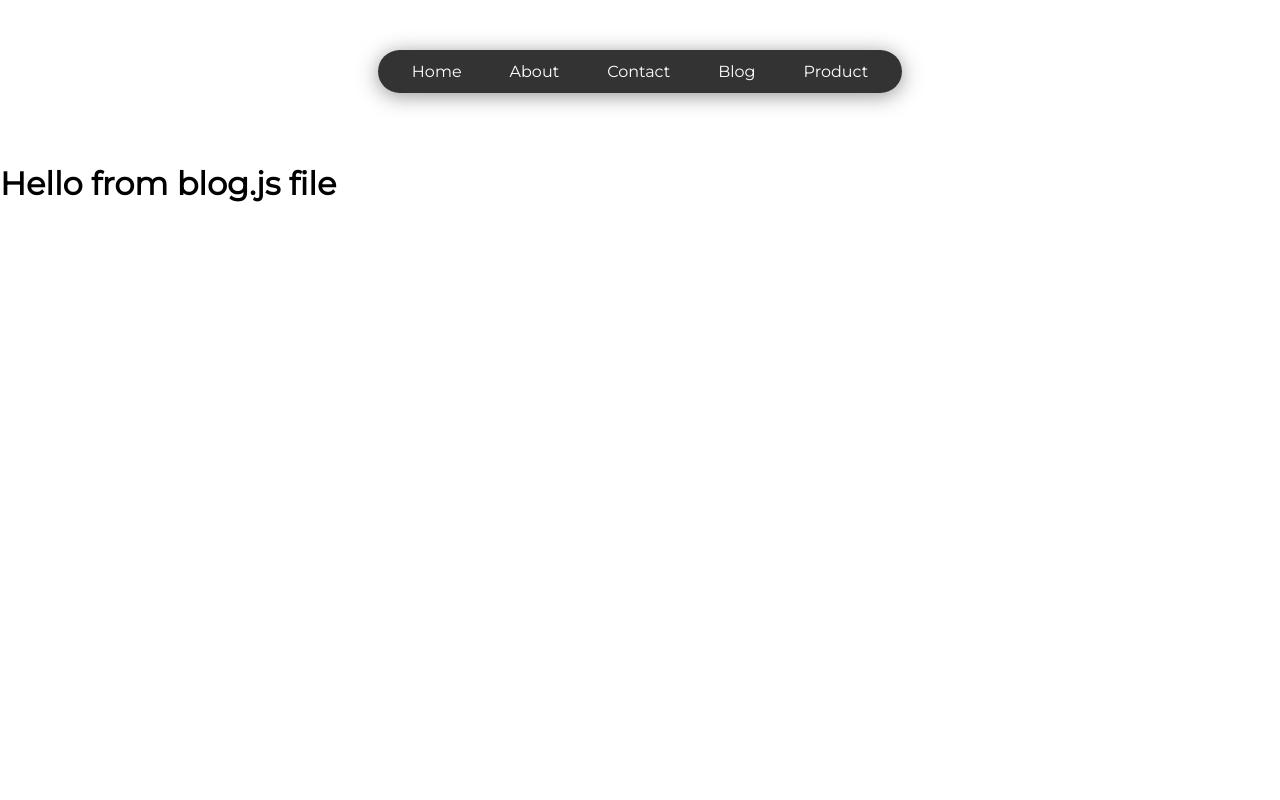
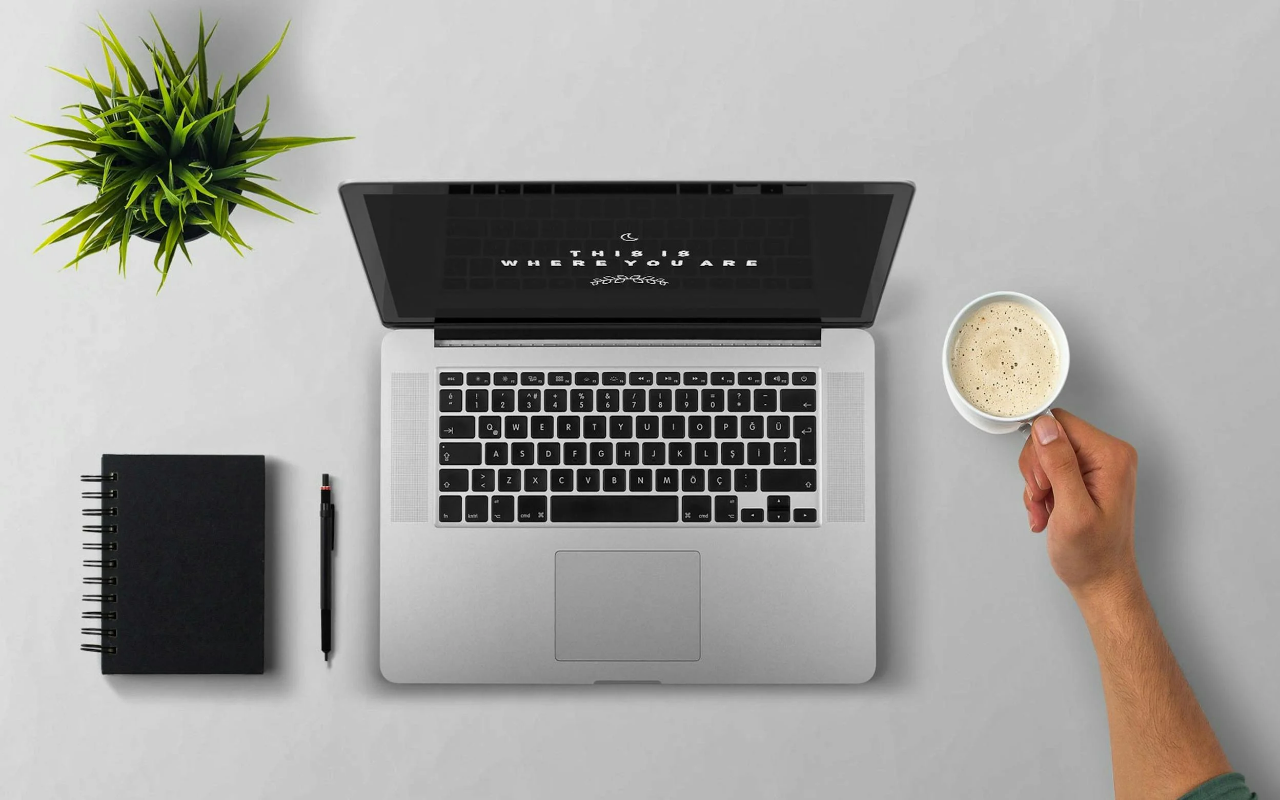
Before and after one commit to gpunit2417/Next.JS-Learning, a Next.js app in the folder myfirstnextapp/: page /blog in a window 1280 px wide. Built offline with nearby package versions, Linux system fonts and the light colour scheme.

Commit message:
internal image

```diff
--- a/myfirstnextapp/pages/blog.js
+++ b/myfirstnextapp/pages/blog.js
@@ -1,11 +1,12 @@
 import Navbar from '@/components/Navbar'
 import React from 'react'
-
+import Image from 'next/image'
 const blog = () => {
   return (
     <div>
       <Navbar/>
         <h1>Hello from blog.js file</h1>
+        <Image src="/practiceImage.webp" layout='fill'/>
     </div>
   )
 }
```
